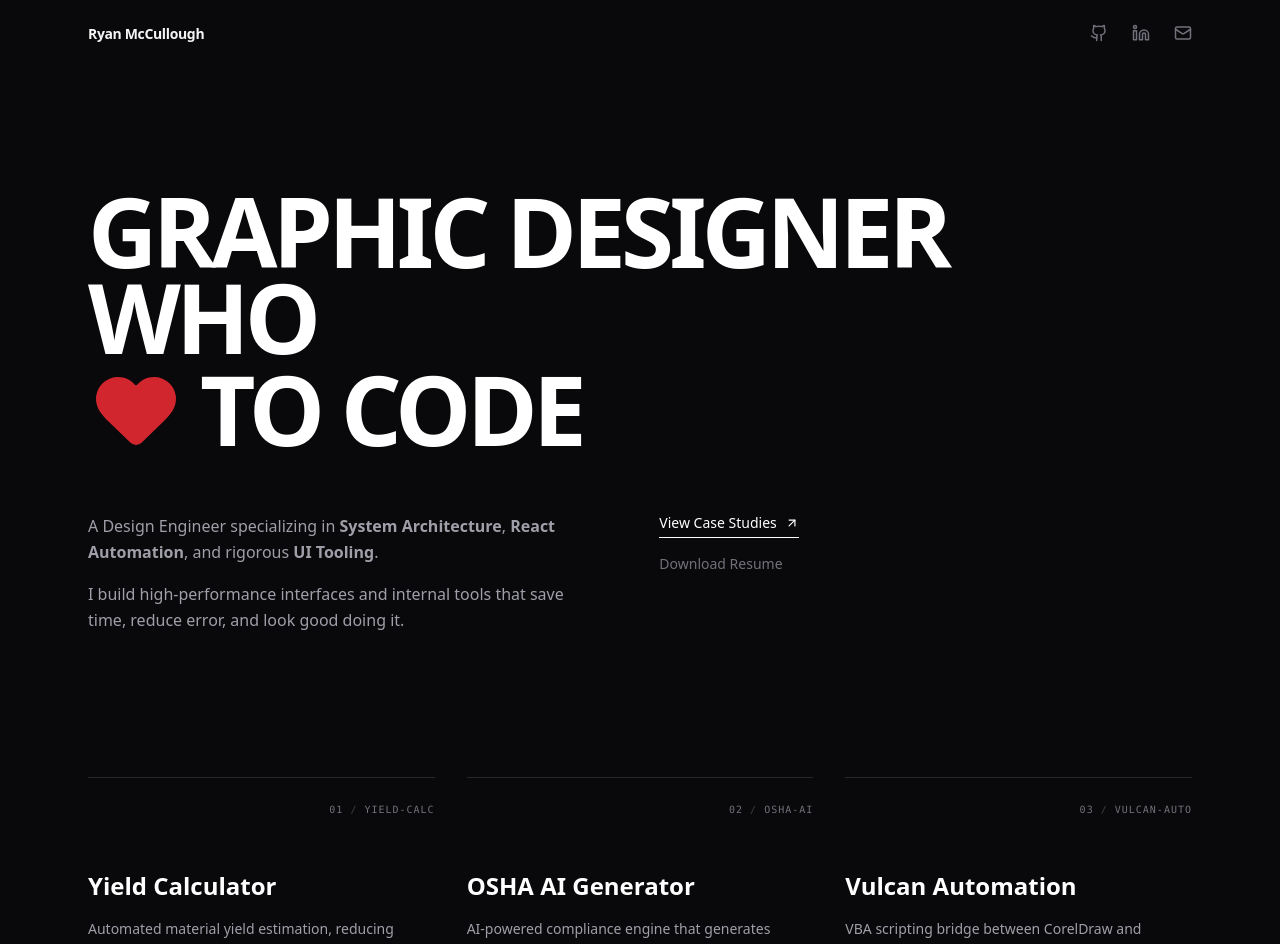
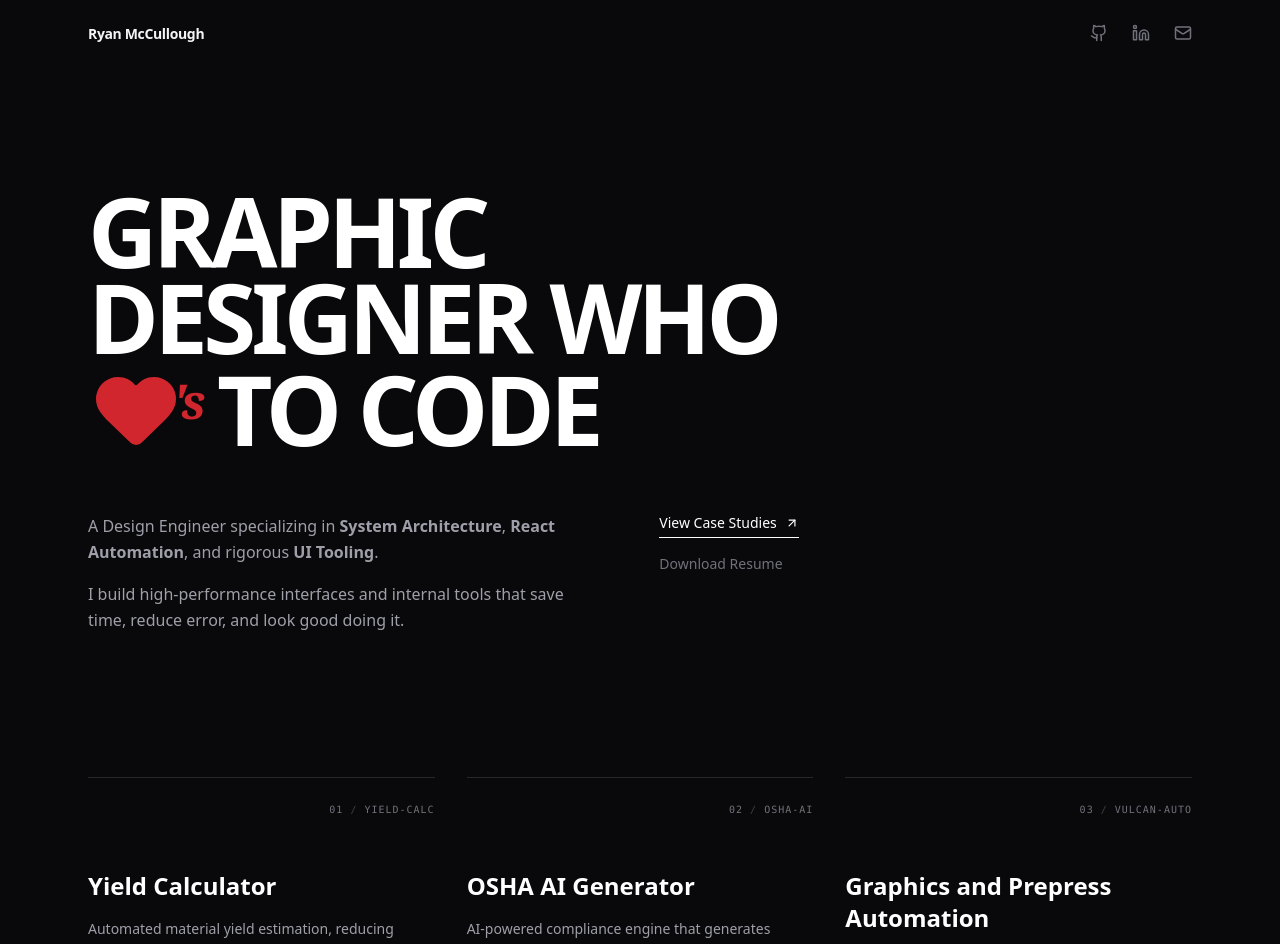
Before and after one commit to ryanbrett/ryanmcc, a React (Vite) app: page / in a window 1280 px wide. Shown: the top 944 px of the page. Built offline with nearby package versions, Linux system fonts and the light colour scheme.

Commit message:
Update project links and modify header text

```diff
--- a/src/App.tsx
+++ b/src/App.tsx
@@ -15,7 +15,7 @@ export default function App() {
       title: "Yield Calculator",
       description: "Automated material yield estimation, reducing calculation time by 75% and eliminating human error.",
       tech: "REACT / FIREBASE",
-      link: "https://vulcan.ryandd.com",
+      link: "https://yield.ryanmccullough.dev",
       cols: "col-span-1"
     },
     {
@@ -24,16 +24,16 @@ export default function App() {
       title: "OSHA AI Generator",
       description: "AI-powered compliance engine that generates vector-perfect safety signage from natural language prompts.",
       tech: "OPENAI / NEXT.JS",
-      link: "https://signai.ryandd.com",
+      link: "https://signai.ryanmccullough.dev",
       cols: "col-span-1"
     },
     {
       id: "03",
       short: "VULCAN-AUTO",
-      title: "Vulcan Automation",
+      title: "Graphics and Prepress Automation",
       description: "VBA scripting bridge between CorelDraw and Excel.",
       tech: "VBA / SCRIPTING",
-      link: "#",
+      link: "https://auto.ryanmccullough.dev",
       cols: "col-span-1",
       highlight: "$23k SAVINGS"
     }
@@ -61,14 +61,17 @@ export default function App() {
 
           {/* 1. HERO SECTION */}
           <section>
-            <h1 className="text-5xl md:text-8xl font-bold leading-[0.9] tracking-tighter text-white mb-14 max-w-5xl flex flex-wrap items-center gap-x-4">
+            <h1 className="text-5xl md:text-8xl font-bold leading-[0.9] tracking-tighter text-white mb-14 max-w-[830px] flex flex-wrap items-center gap-x-4">
               <span>GRAPHIC DESIGNER WHO</span>
-              {/* SVG Heart - Scaled to match text size */}
-              <Heart
-                className="inline-block text-red-500 animate-pulse w-12 h-12 md:w-24 md:h-24"
-                fill="currentColor"
-                strokeWidth={0}
-              />
+              {/* SVG Heart with Stylized 's */}
+              <span className="flex items-end">
+                <Heart
+                  className="inline-block text-red-500 animate-pulse w-12 h-12 md:w-24 md:h-24"
+                  fill="currentColor"
+                  strokeWidth={0}
+                />
+                <span className="text-red-500 font-serif italic text-4xl md:text-5xl -ml-1 md:-ml-3 mb-1 md:mb-8 animate-pulse">'s</span>
+              </span>
               <span>TO CODE</span>
             </h1>
 
```
